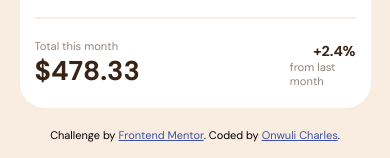
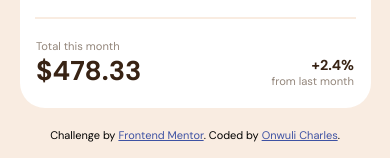
Before and after one commit to Ot-Charlie/Expenses-chart, a plain HTML site: page index.html in a window 390 px wide. Shown: the part 550-708 px from the top of the page. Drawn offline with Linux system fonts and the light colour scheme.

Commit message:
realigning again

```diff
--- a/style.css
+++ b/style.css
@@ -170,7 +170,7 @@ article > div > div {
     width: 30px;
 }
 section > div:nth-of-type(1) {
-    gap: 150px;
+    gap: 130px;
   }
 
     }
```
